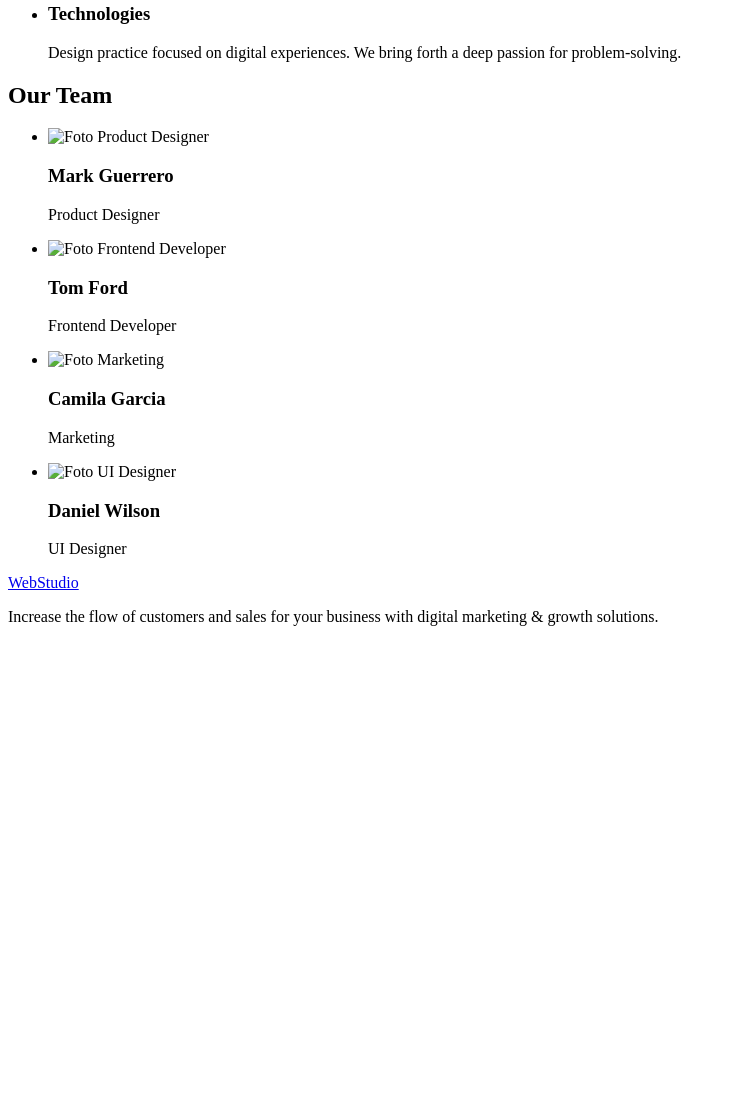
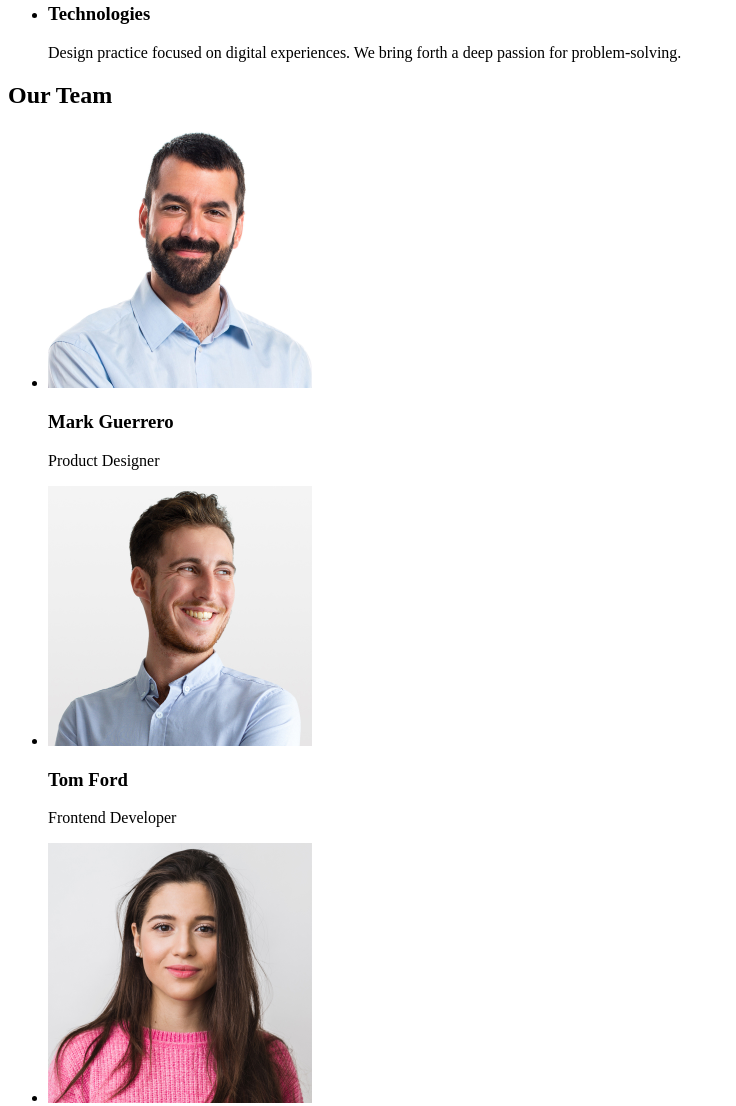
Before and after one commit to OlhaRoman10/goit-markup-hw-01, a plain HTML site: page index.html in a window 1280 px wide. Shown: the part 532-1638 px from the top of the page, without its empty margins (0-736 px from the left). Before the commit the page ends 1174 px from the top, so only its background shows below. Drawn offline with Linux system fonts and the light colour scheme; the site is published under a folder, as on GitHub Pages, so addresses that start at the root find nothing.

Commit message:
Fix image paths

```diff
--- a/index.html
+++ b/index.html
@@ -69,7 +69,7 @@
         <ul>
           <li>
             <img
-              src="/images/img-3.jpg"
+              src="images/img-3.jpg"
               alt="Foto Product Designer"
               width="264"
             />
@@ -78,7 +78,7 @@
           </li>
           <li>
             <img
-              src="/images/img-2.jpg"
+              src="images/img-2.jpg"
               alt="Foto Frontend Developer"
               width="264"
             />
@@ -86,12 +86,12 @@
             <p>Frontend Developer</p>
           </li>
           <li>
-            <img src="/images/img-1.jpg" alt="Foto Marketing" width="264" />
+            <img src="images/img-1.jpg" alt="Foto Marketing" width="264" />
             <h3>Camila Garcia</h3>
             <p>Marketing</p>
           </li>
           <li>
-            <img src="/images/img.jpg" alt="Foto UI Designer" width="264" />
+            <img src="images/img.jpg" alt="Foto UI Designer" width="264" />
             <h3>Daniel Wilson</h3>
             <p>UI Designer</p>
           </li>
```
